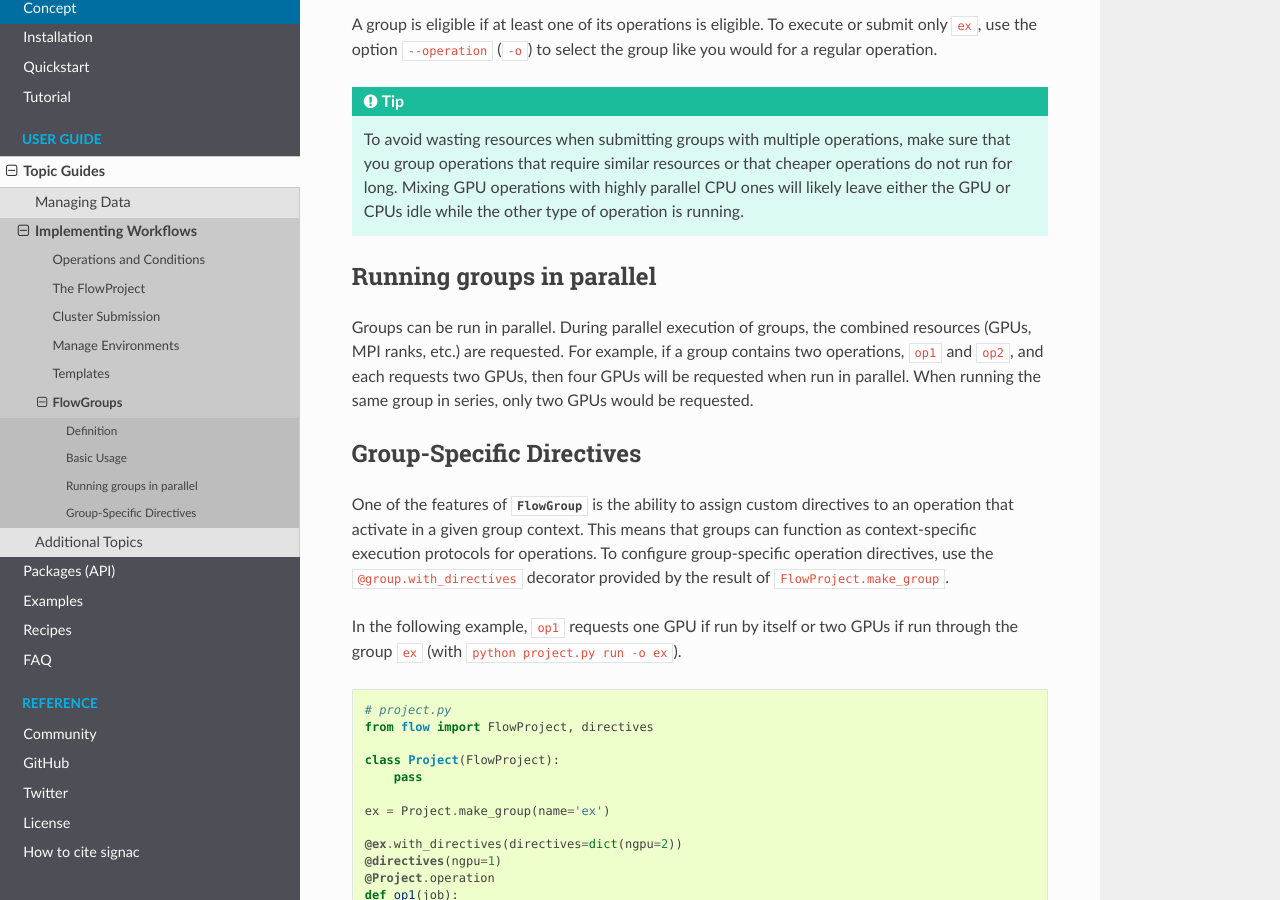
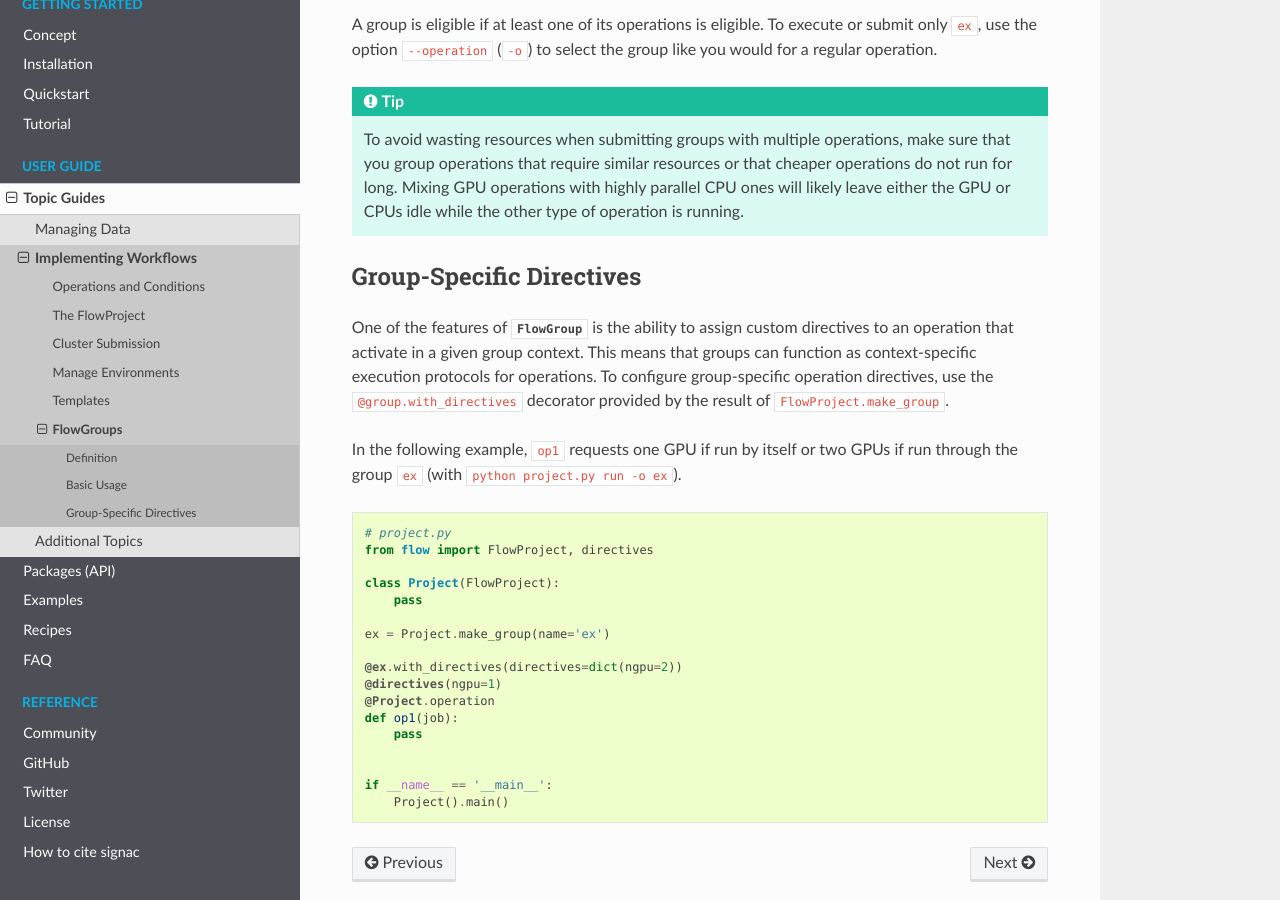
Before and after one commit to glotzerlab/signac-docs, a Sphinx documentation site: the page built from docs/source/flow-group.rst, in a window 1280 px wide and 900 px high, scrolled down 962 px. Built offline with Sphinx 7.4.7 and the Read the Docs theme 2.0.0, drawn with Linux system fonts in a browser that asks for light colours.

Commit message:
Remove bit about running groups in parallel.
See https://github.com/glotzerlab/signac-flow/pull/297

```diff
--- a/docs/source/flow-group.rst
+++ b/docs/source/flow-group.rst
@@ -66,17 +66,6 @@ select the group like you would for a regular operation.
     parallel CPU ones will likely leave either the GPU or CPUs idle while the
     other type of operation is running.
 
-.. _flow_group_running_groups_in_parallel:
-
-Running groups in parallel
-==========================
-
-Groups can be run in parallel. During parallel execution of groups, the
-combined resources (GPUs, MPI ranks, etc.) are requested. For example,
-if a group contains two operations, ``op1`` and ``op2``, and each
-requests two GPUs, then four GPUs will be requested when run in parallel.
-When running the same group in series, only two GPUs would be requested.
-
 .. _flow_group_specify_directives:
 
 Group-Specific Directives
```
